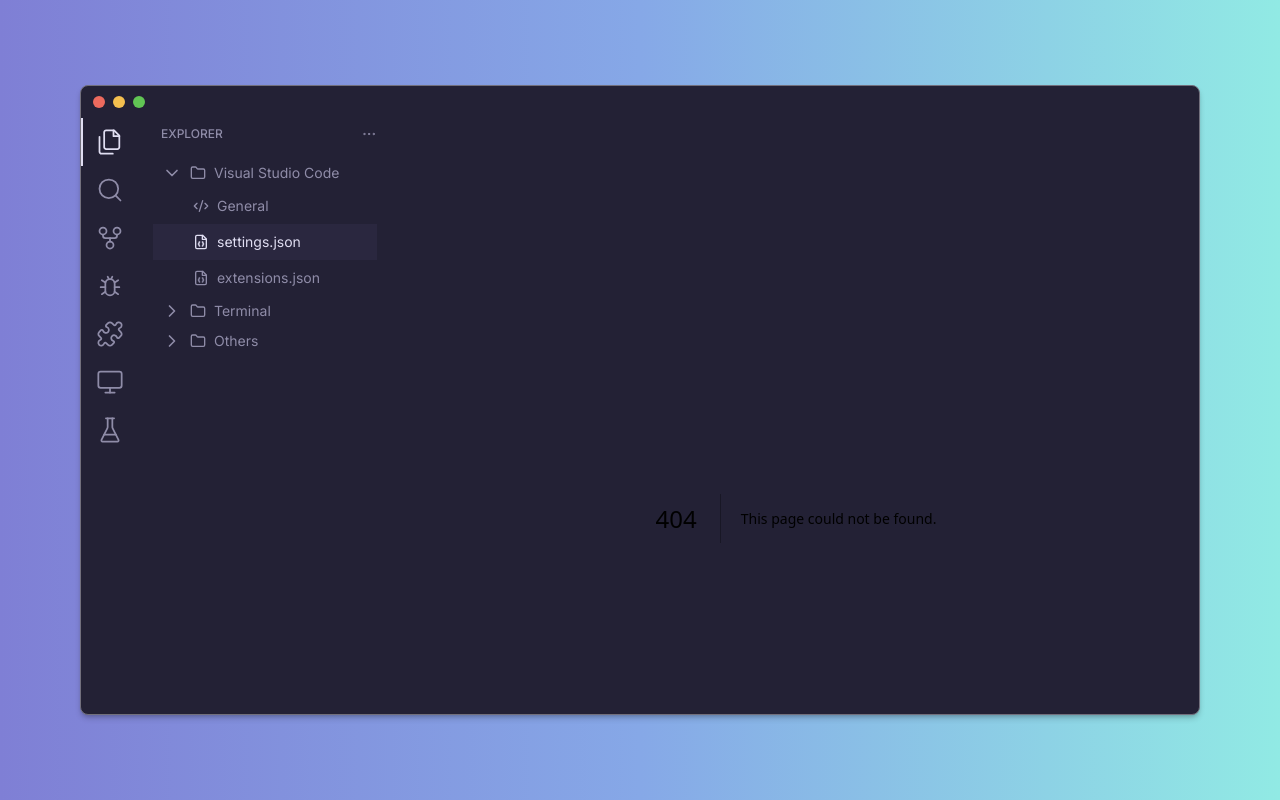
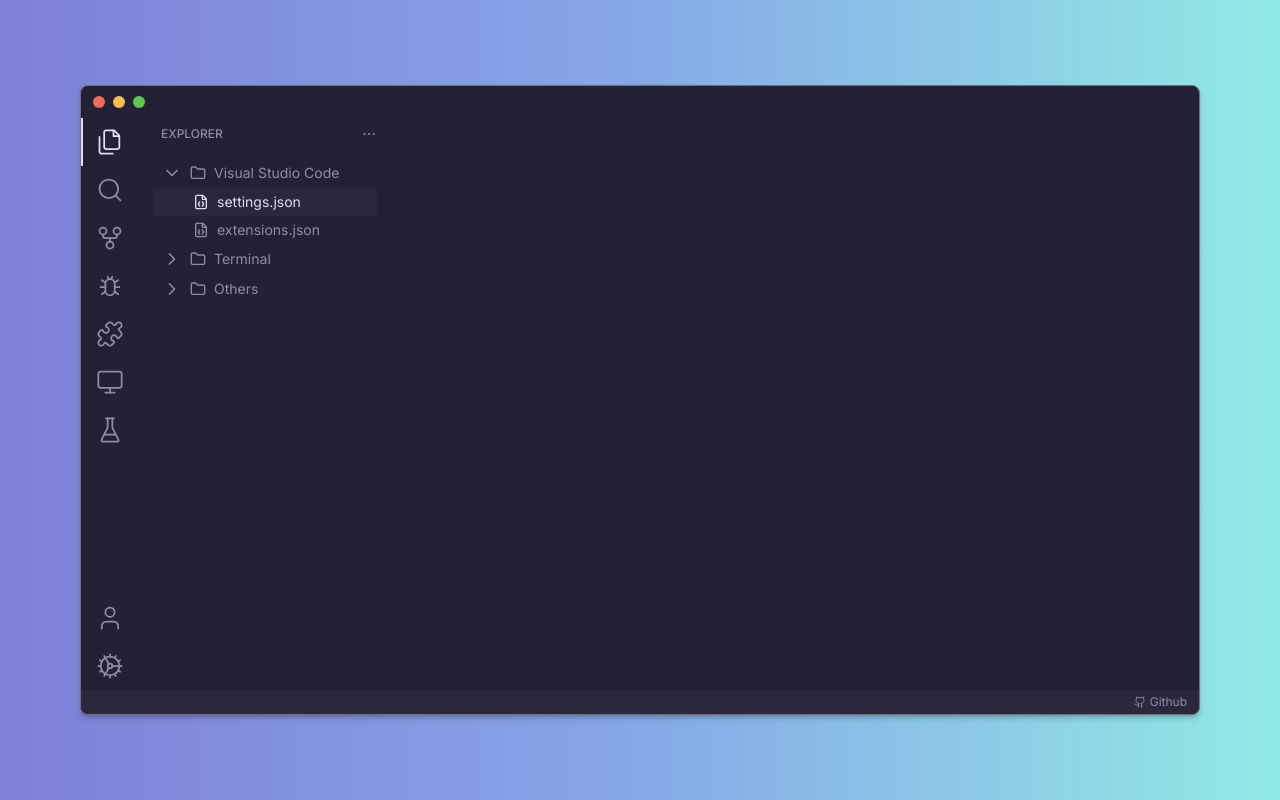
Before and after one commit to ederbiason/vscode-config, a Next.js app: page /vscode/settings in a window 1280 px wide. Before the commit this address had no page. Built offline with nearby package versions, Linux system fonts and the light colour scheme.

Commit message:
App setups

```diff
--- a/package.json
+++ b/package.json
@@ -21,6 +21,7 @@
     "next": "13.1.6",
     "react": "18.2.0",
     "react-dom": "18.2.0",
+    "shiki": "^0.14.1",
     "tailwind-scrollbar": "^2.1.0",
     "typescript": "4.9.5"
   },
--- /dev/null
+++ b/src/app/terminal/fish/page.tsx
@@ -0,0 +1,3 @@
+export default async function FishConfig() {
+
+}
--- /dev/null
+++ b/src/app/terminal/general/page.tsx
@@ -0,0 +1,3 @@
+export default async function General() {
+
+}
--- /dev/null
+++ b/src/app/vscode/extensions/page.tsx
@@ -0,0 +1,3 @@
+export default async function Extensions() {
+
+}
--- /dev/null
+++ b/src/app/vscode/settings/page.tsx
@@ -0,0 +1,7 @@
+export default async function Settings() {
+    return (
+        <div>
+
+        </div>
+    )
+}
--- a/src/components/Explorer/FIle.tsx
+++ b/src/components/Explorer/FIle.tsx
@@ -16,7 +16,7 @@
     return (
         <Link
             data-active={isCurrentActive}
-            className="flex text-sm items-center gap-2 py-2 px-4 pl-10 hover:bg-[#2a273f] hover:text-[#E0DEF2] data-[active=true]:bg-[#2a273f] data-[active=true]:text-[#E0DEF2]"
+            className="flex text-sm items-center gap-2 py-1 px-4 pl-10 hover:bg-[#2a273f] hover:text-[#E0DEF2] data-[active=true]:bg-[#2a273f] data-[active=true]:text-[#E0DEF2]"
             {...props}
         />
     )
--- a/src/components/Explorer/index.tsx
+++ b/src/components/Explorer/index.tsx
@@ -1,4 +1,4 @@
-import { Code2, Cog, Cpu, FileJson, Film, Joystick, MoreHorizontal, Terminal } from "lucide-react";
+import { Cog, Cpu, FileJson, MoreHorizontal, Terminal } from "lucide-react";
 import { File } from "./FIle";
 import { Folder } from "./Folder";
 
@@ -12,11 +12,6 @@
 
             <nav className="mt-4 flex flex-col">
                 <Folder defaultOpen title="Visual Studio Code">
-                    <File href="/vscode/general">
-                        <Code2 size={16} />
-                        General
-                    </File>
-
                     <File href="/vscode/settings">
                         <FileJson size={16} />
                         settings.json
@@ -44,15 +39,6 @@
                         <Cpu size={16} />
                         dev.setup
                     </File>
-                    <File href="/others/gaming-setup">
-                        <Joystick size={16} />
-                        gaming.setup
-                    </File>
-
-                    <File href="/others/recording-setup">
-                        <Film size={16} />
-                        recording.setup
-                    </File>
                 </Folder>
             </nav>
         </div>
```
Also changed, not shown: 1 other file (tests, documents, lock files or other folders).
